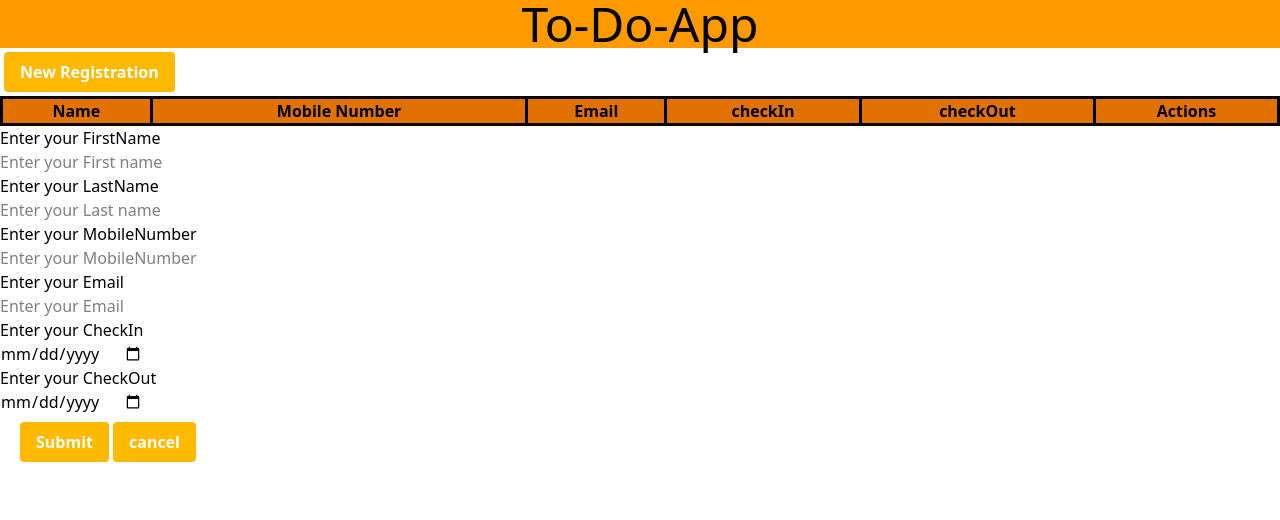
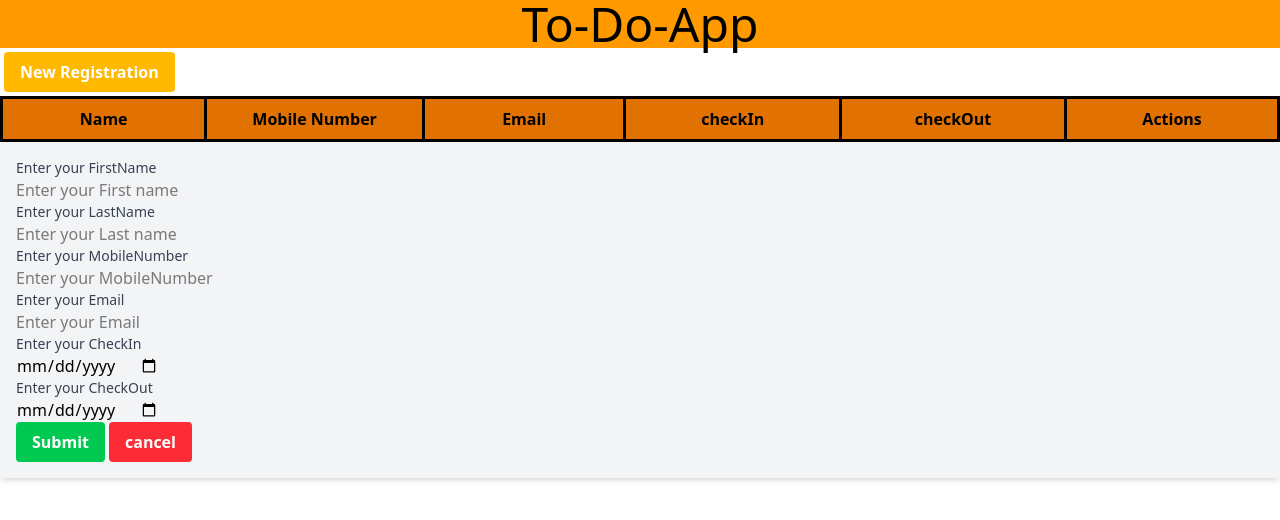
Before and after one commit to parbhakar-kumar/To-Do-App, a React (Vite) app in the folder To-DoApp/: page / in a window 1280 px wide. Both pictures are taken after a click on the button "New Registration". Shown: the top 520 px of the page. Built offline with nearby package versions, Linux system fonts and the light colour scheme.

Commit message:
add styling in button

```diff
--- a/To-DoApp/src/component/RegistrationForm.jsx
+++ b/To-DoApp/src/component/RegistrationForm.jsx
@@ -8,7 +8,7 @@
       mobile: "",
       email: "",
       checkIn: "",
-      checkout: "",
+      checkOut: "",
     }
   );
   const handleCancel = (e) => {
@@ -22,21 +22,23 @@
     e.preventDefault();
     const combinedData = {
       ...formData,
-      name: `${formData.Firstname} ${formData.LastName}`
+      name: `${formData.Firstname} ${formData.LastName}`,
     };
-    console.log('Form submitted with data:', combinedData);
+    console.log("Form submitted with data:", combinedData); // Log the submitted data
     onSubmit(combinedData);
   };
 
   return (
     <div>
-      <form className="form"
+      <form
+        className="form p-4 bg-gray-100 rounded shadow-md"
         onSubmit={handleSubmit}
         action="Thanks for Submition"
-
       >
         <div>
-          <table>Enter your FirstName</table>
+          <label className="block text-sm font-medium text-gray-700">
+            Enter your FirstName
+          </label>
           <input
             name="Firstname"
             type="text"
@@ -47,7 +49,9 @@
           />
         </div>
         <div>
-          <table>Enter your LastName</table>
+          <label className="block text-sm font-medium text-gray-700">
+            Enter your LastName
+          </label>
           <input
             name="LastName"
             type="text"
@@ -58,7 +62,9 @@
           />
         </div>
         <div>
-          <table>Enter your MobileNumber</table>
+          <label className="block text-sm font-medium text-gray-700">
+            Enter your MobileNumber
+          </label>
           <input
             type="number"
             name="mobile"
@@ -69,7 +75,9 @@
           />
         </div>
         <div>
-          <table>Enter your Email</table>
+          <label className="block text-sm font-medium text-gray-700">
+            Enter your Email
+          </label>
           <input
             type="email"
             name="email"
@@ -80,36 +88,40 @@
           />
         </div>
         <div>
-          <table>Enter your CheckIn</table>
+          <label className="block text-sm font-medium text-gray-700">
+            Enter your CheckIn
+          </label>
           <input
             type="date"
             name="checkIn"
-            placeholder="Enter your CheckIn"
+            placeholder="Enter your Check-In"
             value={formData.checkIn}
             onChange={handleCancel}
             required
           />
         </div>
         <div>
-          <table>Enter your CheckOut</table>
+          <label className="block text-sm font-medium text-gray-700">
+            Enter your CheckOut
+          </label>
           <input
             type="date"
-            name="checkout"
-            placeholder="Enter your CheckOut"
-            value={formData.checkout}
+            name="checkOut"
+            placeholder="Enter your Check-Out"
+            value={formData.checkOut}
             onChange={handleCancel}
             required
           />
         </div>
-        <div className="Action-forbg-amber-400   hover:bg-amber-600 text-white font-bold py-2 px-4 rounded ">
+        <div>
           <button
-            className="bg-amber-400   hover:bg-amber-600 text-white font-bold py-2 px-4 rounded ml-1"
+            className="bg-green-500 hover:bg-green-700 text-white font-bold py-2 px-4 rounded "
             type="submit"
           >
             Submit
           </button>
           <button
-            className="bg-amber-400   hover:bg-amber-600 text-white font-bold py-2 px-4 rounded ml-1"
+            className="bg-red-500 hover:bg-red-700 text-white font-bold py-2 px-4  ml-1 rounded"
             type="cancel"
             onClick={oncancel}
           >
@@ -122,5 +134,3 @@
 }
 
 export default RegistrationForm;
-{
-}
--- a/To-DoApp/src/component/Table.jsx
+++ b/To-DoApp/src/component/Table.jsx
@@ -1,17 +1,17 @@
 import React from "react";
 
-function Table({ data = [], onEdite, onDelete }) {
+function Table({ data = [], onEdit, onDelete }) {
   return (
     <div>
       <table className="t">
         <thead className="th">
           <tr>
-            <th className="bg-amber-600 border-3">Name</th>
-            <th className="bg-amber-600 border-3">Mobile Number</th>
-            <th className="bg-amber-600 border-3">Email</th>
-            <th className="bg-amber-600 border-3">checkIn</th>
-            <th className="bg-amber-600 border-3">checkOut</th>
-            <th className="bg-amber-600 border-3">Actions</th>
+            <th className="bg-amber-600 border-3 p-2  w-xl">Name</th>
+            <th className="bg-amber-600 border-3 p-2  w-xl">Mobile Number</th>
+            <th className="bg-amber-600 border-3 p-2  w-xl">Email</th>
+            <th className="bg-amber-600 border-3 p-2  w-xl">checkIn</th>
+            <th className="bg-amber-600 border-3 p-2  w-xl">checkOut</th>
+            <th className="bg-amber-600 border-3 p-2  w-xl">Actions</th>
           </tr>
         </thead>
 
@@ -23,15 +23,15 @@
               <td className="bg-amber-400 border-3">{item.email}</td>
               <td className="bg-amber-400 border-3">{item.checkIn}</td>
               <td className="bg-amber-400 border-3">{item.checkOut}</td>
-              <td className="bg-amber-400 border-3">
+              <td  className="bg-amber-400 border-3">
                 <button
-                  className="bg-black-400 mt-1 mb-1 mr-1 ml-1 hover:bg-blend-color-600 text-white font-bold py-2 px-4 rounded"
-                  onClick={() => onEdite(index)}
+                  className="bg-black mt-1 mb-1 mr-1 ml-1 hover:bg-blend-color-600 text-white font-bold py-2 px-4 rounded"
+                  onClick={() => onEdit(index)}
                 >
                   Edit
                 </button>
                 <button
-                  className="bg-black-400 mt-1 mb-1 mr-1 ml-1 hover:bg-blend-color-600 text-white font-bold py-2 px-4 rounded"
+                  className="bg-black mt-1 mb-1 mr-1 ml-1 hover:bg-blend-color-600 text-white font-bold py-2 px-4 rounded"
                   onClick={() => onDelete(index)}
                 >
                   Delete
--- a/To-DoApp/src/index.css
+++ b/To-DoApp/src/index.css
@@ -1,15 +1,7 @@
 
 @import "tailwindcss";
 
-.t{
-    justify-content: space-between;
-    background-color: aqua;
-    padding: 20px;
-    border-radius: 10px;
-    border: 3px solid black;
-    width: 100%;
 
-}
 .th{
     border-radius: 10px;
     border: 3px solid black;
```
Also changed, not shown: 1 other file (tests, documents, lock files or other folders).
